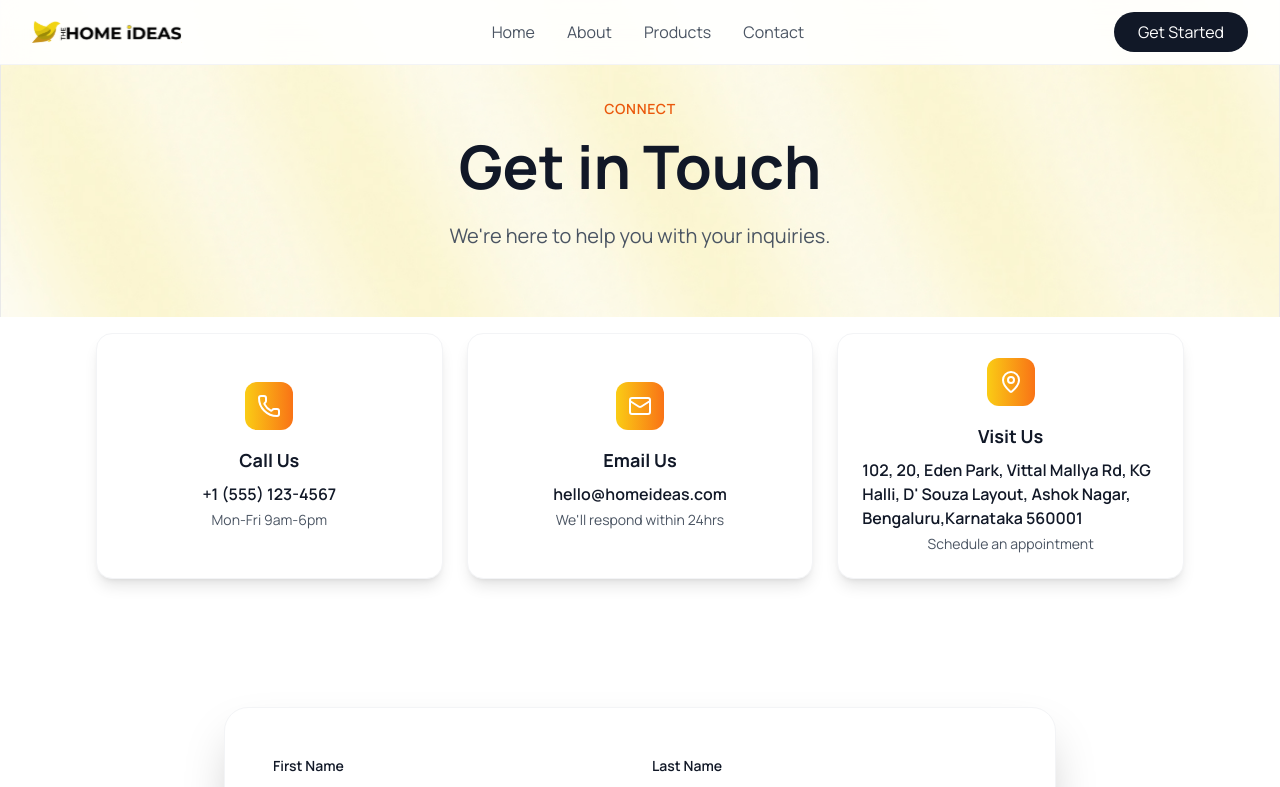
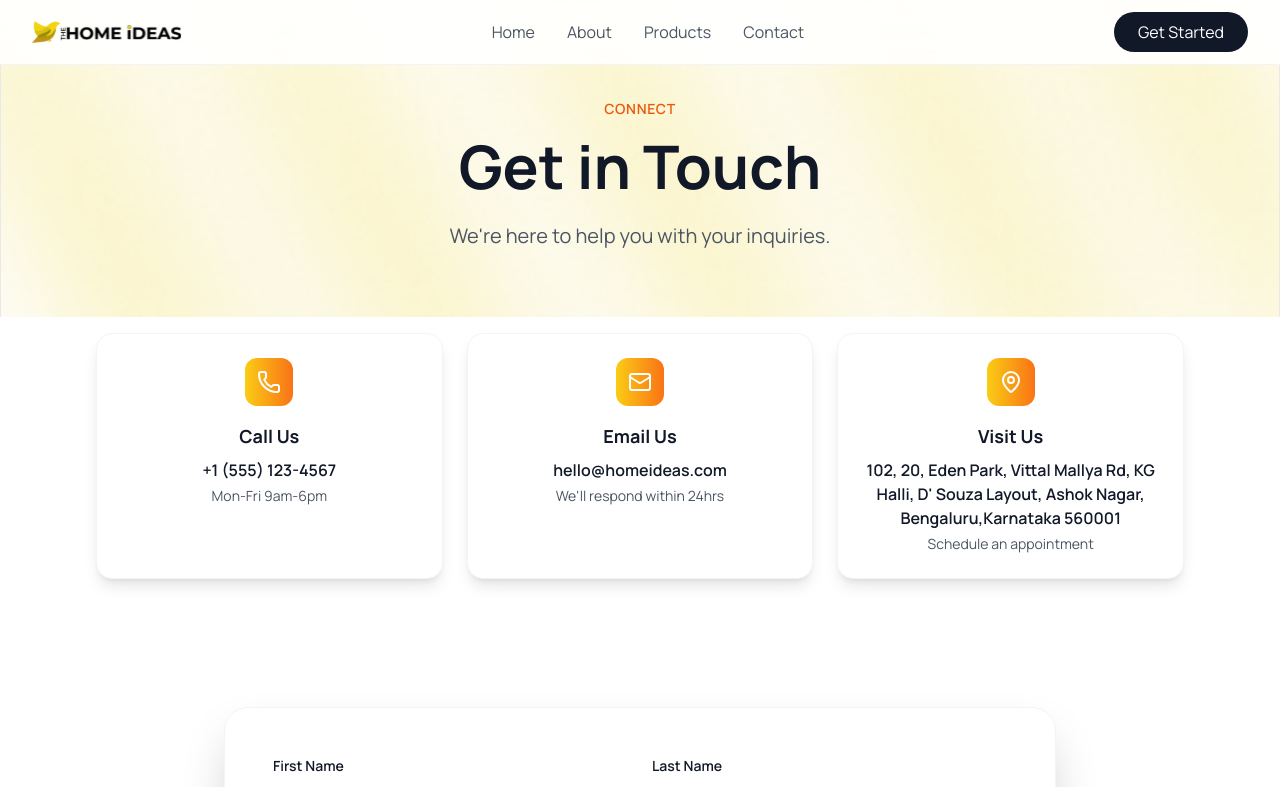
Before and after one commit to Sanjayuiux/homeideas, a Next.js app: page /contact-us in a window 1280 px wide. Shown: the top 787 px of the page. Built offline with nearby package versions, Linux system fonts and the light colour scheme.

Commit message:
adjust card alignment in contact page

```diff
--- a/src/app/contact-us/page.tsx
+++ b/src/app/contact-us/page.tsx
@@ -78,7 +78,7 @@ export default function ContactPage() {
             ].map((item, index) => (
               <div key={index} className="bg-white rounded-2xl p-6 shadow-lg
               hover:shadow-xl transition-all duration-300 transform hover:-translate-y-1 border
-              border-gray-100 flex flex-col justify-center items-center">
+              border-gray-100 flex flex-col  items-center text-center ">
                 <div className="w-12 h-12 bg-gradient-to-r from-yellow-400 to-orange-500 rounded-xl flex items-center justify-center mb-4">
                   <item.icon className="w-6 h-6 text-white" />
                 </div>
```
